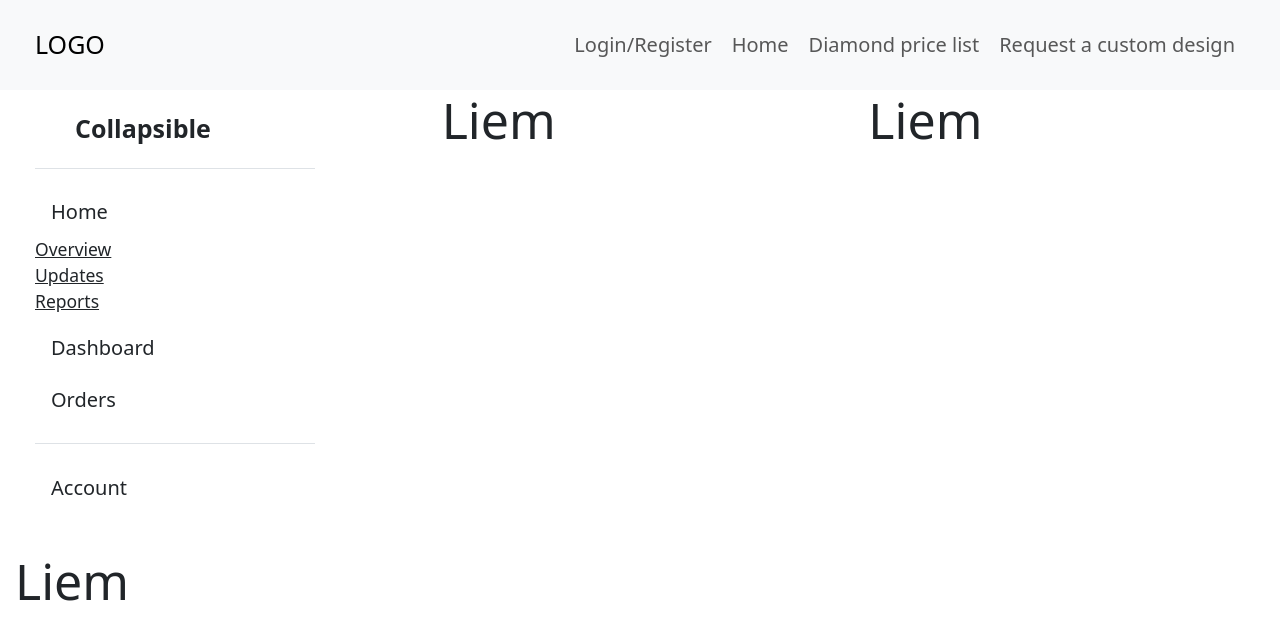
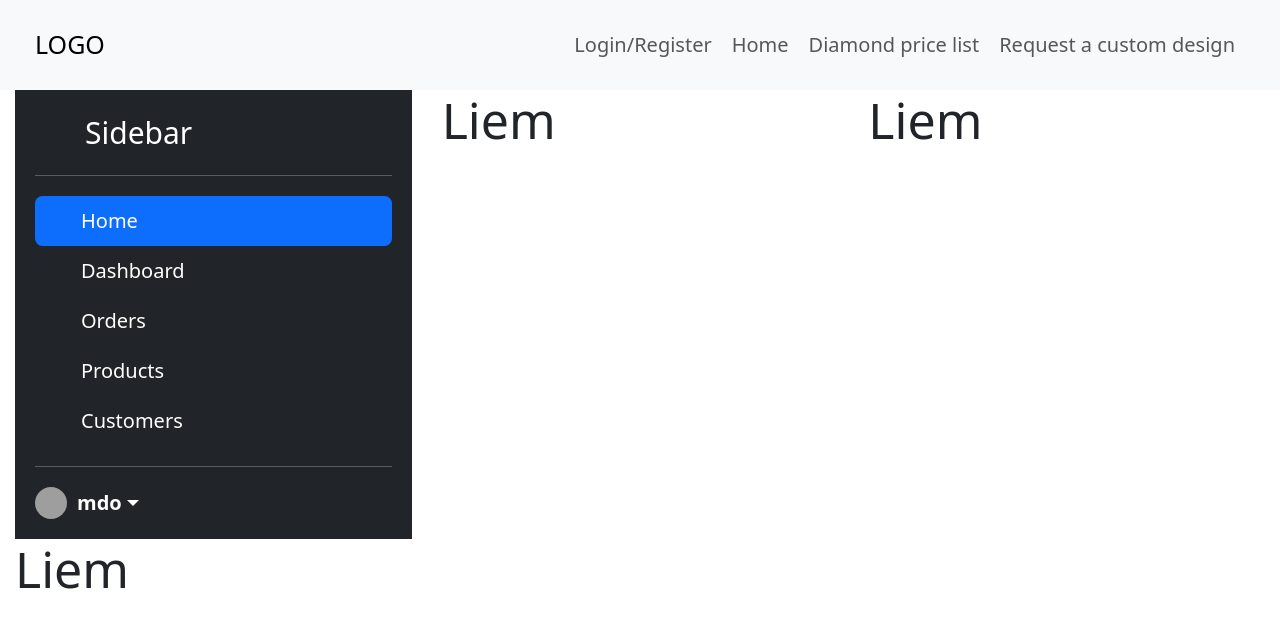
Before and after one commit to AnhNTSE183225/JPOS_FRONT, a React (Vite) app: page /profile in a window 1280 px wide. Shown: the top 640 px of the page. Built offline with nearby package versions, Linux system fonts and the light colour scheme; grey boxes are pictures that could not be loaded.

Commit message:
Update Sidebar.jsx

```diff
--- a/src/components/Sidebar.jsx
+++ b/src/components/Sidebar.jsx
@@ -3,67 +3,59 @@ import '../../node_modules/bootstrap/dist/js/bootstrap.bundle';
 
 const Sidebar = () => {
     return (
-        <div className="flex-shrink-0 p-3 bg-white" style={{width: "320px"}}>
-            <a href="/" className="d-flex align-items-center pb-3 mb-3 link-dark text-decoration-none border-bottom">
-                <svg className="bi me-2" width="30" height="24"><use xlink:href="#bootstrap" /></svg>
-                <span className="fs-5 fw-semibold">Collapsible</span>
+        <div className="d-flex flex-column flex-shrink-0 p-3 text-white bg-dark">
+            <a href="/" className="d-flex align-items-center mb-3 mb-md-0 me-md-auto text-white text-decoration-none">
+                <svg className="bi me-2" width="40" height="32"><use xlinkHref="#bootstrap" /></svg>
+                <span className="fs-4">Sidebar</span>
             </a>
-            <ul className="list-unstyled ps-0">
-                <li className="mb-1">
-                    <button className="btn btn-toggle align-items-center rounded collapsed" data-bs-toggle="collapse" data-bs-target="#home-collapse" aria-expanded="true">
+            <hr />
+            <ul className="nav nav-pills flex-column mb-auto">
+                <li className="nav-item">
+                    <a href="#" className="nav-link active" aria-current="page">
+                        <svg className="bi me-2" width="16" height="16"><use xlinkHref="#home" /></svg>
                         Home
-                    </button>
-                    <div className="collapse show" id="home-collapse">
-                        <ul className="btn-toggle-nav list-unstyled fw-normal pb-1 small">
-                            <li><a href="#" className="link-dark rounded">Overview</a></li>
-                            <li><a href="#" className="link-dark rounded">Updates</a></li>
-                            <li><a href="#" className="link-dark rounded">Reports</a></li>
-                        </ul>
-                    </div>
+                    </a>
                 </li>
-                <li className="mb-1">
-                    <button className="btn btn-toggle align-items-center rounded collapsed" data-bs-toggle="collapse" data-bs-target="#dashboard-collapse" aria-expanded="false">
+                <li>
+                    <a href="#" className="nav-link text-white">
+                        <svg className="bi me-2" width="16" height="16"><use xlinkHref="#speedometer2" /></svg>
                         Dashboard
-                    </button>
-                    <div className="collapse" id="dashboard-collapse">
-                        <ul className="btn-toggle-nav list-unstyled fw-normal pb-1 small">
-                            <li><a href="#" className="link-dark rounded">Overview</a></li>
-                            <li><a href="#" className="link-dark rounded">Weekly</a></li>
-                            <li><a href="#" className="link-dark rounded">Monthly</a></li>
-                            <li><a href="#" className="link-dark rounded">Annually</a></li>
-                        </ul>
-                    </div>
+                    </a>
                 </li>
-                <li className="mb-1">
-                    <button className="btn btn-toggle align-items-center rounded collapsed" data-bs-toggle="collapse" data-bs-target="#orders-collapse" aria-expanded="false">
+                <li>
+                    <a href="#" className="nav-link text-white">
+                        <svg className="bi me-2" width="16" height="16"><use xlinkHref="#table" /></svg>
                         Orders
-                    </button>
-                    <div className="collapse" id="orders-collapse">
-                        <ul className="btn-toggle-nav list-unstyled fw-normal pb-1 small">
-                            <li><a href="#" className="link-dark rounded">New</a></li>
-                            <li><a href="#" className="link-dark rounded">Processed</a></li>
-                            <li><a href="#" className="link-dark rounded">Shipped</a></li>
-                            <li><a href="#" className="link-dark rounded">Returned</a></li>
-                        </ul>
-                    </div>
+                    </a>
                 </li>
-                <li className="border-top my-3"></li>
-                <li className="mb-1">
-                    <button className="btn btn-toggle align-items-center rounded collapsed" data-bs-toggle="collapse" data-bs-target="#account-collapse" aria-expanded="false">
-                        Account
-                    </button>
-                    <div className="collapse" id="account-collapse">
-                        <ul className="btn-toggle-nav list-unstyled fw-normal pb-1 small">
-                            <li><a href="#" className="link-dark rounded">New...</a></li>
-                            <li><a href="#" className="link-dark rounded">Profile</a></li>
-                            <li><a href="#" className="link-dark rounded">Settings</a></li>
-                            <li><a href="#" className="link-dark rounded">Sign out</a></li>
-                        </ul>
-                    </div>
+                <li>
+                    <a href="#" className="nav-link text-white">
+                        <svg className="bi me-2" width="16" height="16"><use xlinkHref="#grid" /></svg>
+                        Products
+                    </a>
+                </li>
+                <li>
+                    <a href="#" className="nav-link text-white">
+                        <svg className="bi me-2" width="16" height="16"><use xlinkHref="#people-circle" /></svg>
+                        Customers
+                    </a>
                 </li>
             </ul>
+            <hr />
+            <div className="dropdown">
+                <a href="#" className="d-flex align-items-center text-white text-decoration-none dropdown-toggle" id="dropdownUser1" data-bs-toggle="dropdown" aria-expanded="false">
+                    <img src="https://github.com/mdo.png" alt="" width="32" height="32" className="rounded-circle me-2" />
+                    <strong>mdo</strong>
+                </a>
+                <ul className="dropdown-menu dropdown-menu-dark text-small shadow" aria-labelledby="dropdownUser1">
+                    <li><a className="dropdown-item" href="#">New project...</a></li>
+                    <li><a className="dropdown-item" href="#">Settings</a></li>
+                    <li><a className="dropdown-item" href="#">Profile</a></li>
+                    <li><hr className="dropdown-divider" /></li>
+                    <li><a className="dropdown-item" href="#">Sign out</a></li>
+                </ul>
+            </div>
         </div>
-
     )
 }
 
```
